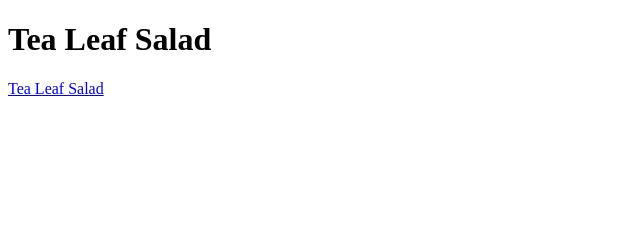
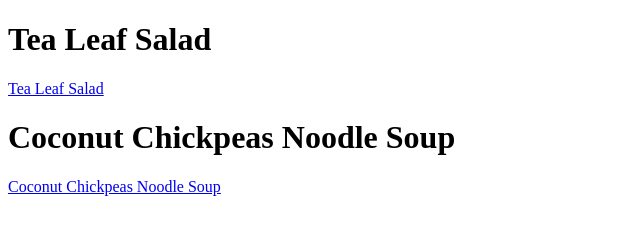
Before and after one commit to ymt-gh1815/odin-recipes, a plain HTML site: page index.html in a window 1280 px wide. Shown: the whole page, without its empty margins (0-640 px from the left). Drawn offline with Linux system fonts and the light colour scheme.

Commit message:
Add coconut chickpeas noodle soup page link

```diff
--- a/index.html
+++ b/index.html
@@ -8,5 +8,7 @@
 <body>
     <h1>Tea Leaf Salad</h1>
     <a href="recipes/tea_leaf_salad.html">Tea Leaf Salad</a>
+    <h1>Coconut Chickpeas Noodle Soup</h1>
+    <a href="recipes/coconut_chickpeas_noodle_soup.html">Coconut Chickpeas Noodle Soup</a>
 </body>
 </html>
```
